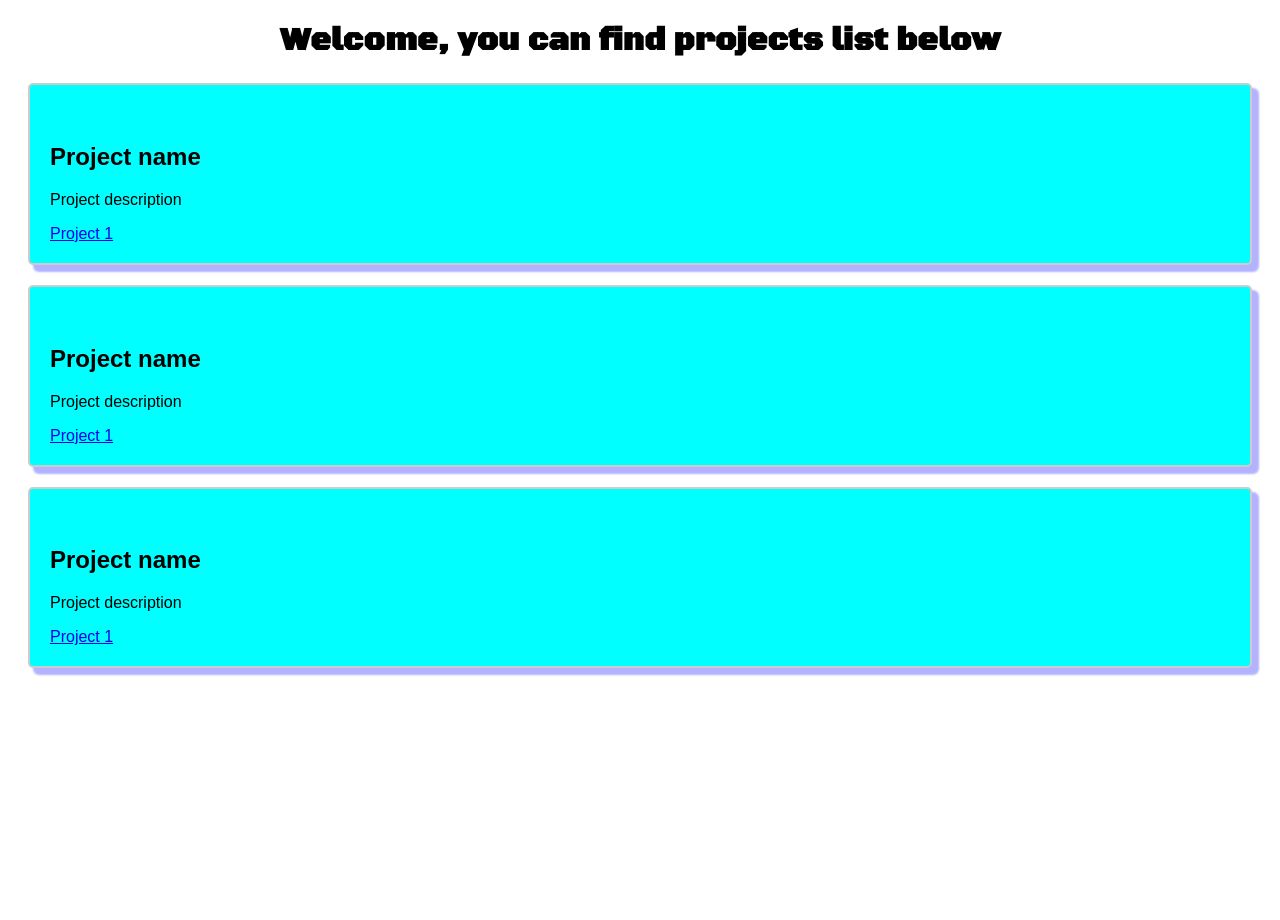
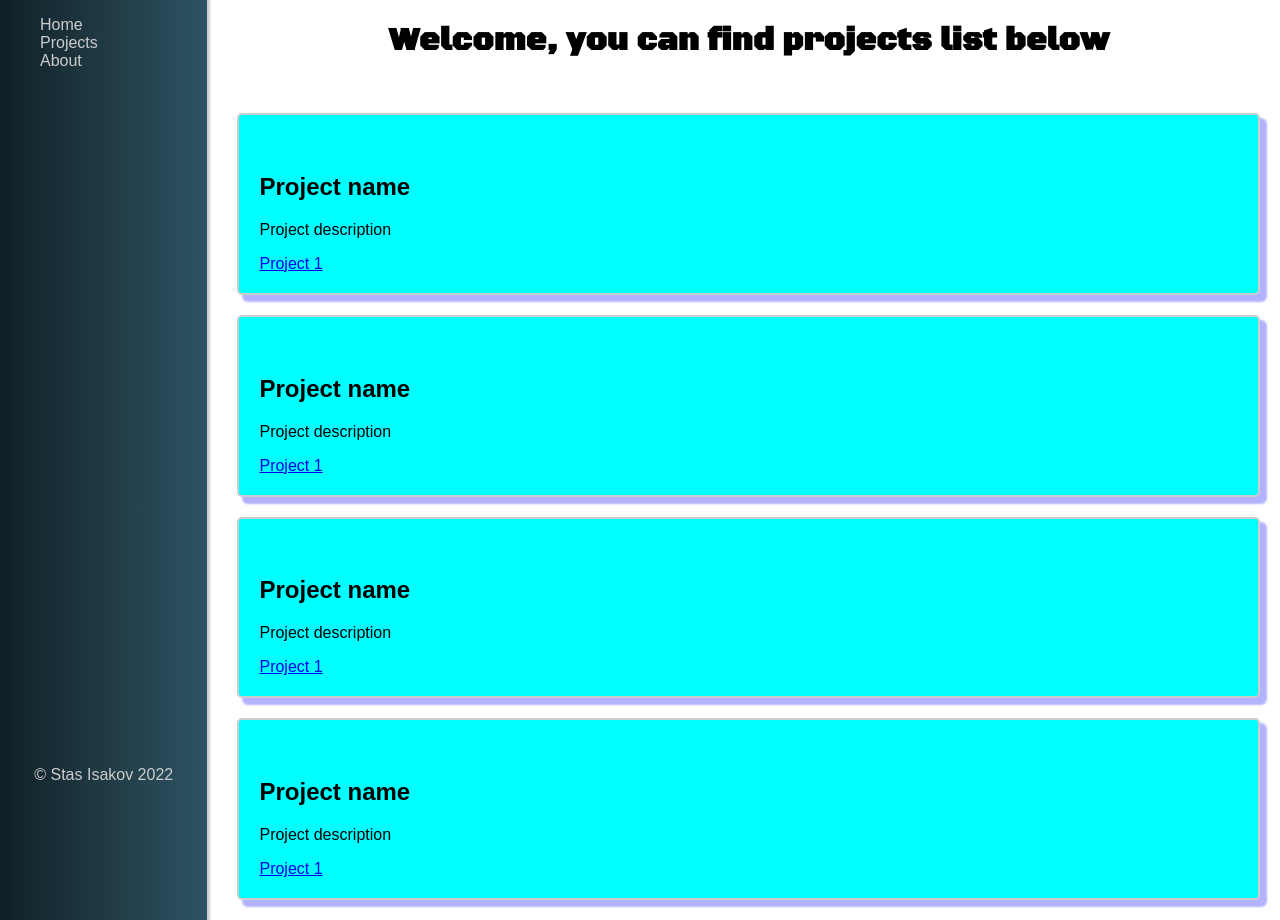
Before and after one commit to sisakov/test-projects, a website: page index.html in a window 1280 px wide. Before the commit the page ends 800 px from the top, so only its background shows below. Drawn offline with Linux system fonts and the light colour scheme.

Commit message:
feat: left nav, grid struct

```diff
--- a/index.html
+++ b/index.html
@@ -8,9 +8,31 @@
     <link rel="stylesheet" href="./style.css" />
   </head>
   <body>
+    <div class="grid-container">
+      <header class="header-area">
         <h1 class="bangers-font text-center">
           Welcome, you can find projects list below
         </h1>
+      </header>
+
+      <nav class="nav-area">
+        <div class="flex-container flex-space-between height-100vh">
+          <ul class="nav-list">
+            <li class="nav-item">
+              <a href="./index.html" class="nav-link"> Home </a>
+            </li>
+            <li class="nav-item">
+              <a href="./projects.html" class="nav-link"> Projects </a>
+            </li>
+            <li class="nav-item">
+              <a href="./about.html" class="nav-link"> About </a>
+            </li>
+          </ul>
+          <p class="text-center">&copy; Stas Isakov 2022</p>
+        </div>
+      </nav>
+
+      <main class="main-area">
         <div class="card">
           <img src="" alt="" />
           <h2>Project name</h2>
@@ -29,5 +51,13 @@
           <p>Project description</p>
           <a href="./projects/swapi-cards/index.html">Project 1</a>
         </div>
+        <div class="card">
+          <img src="" alt="" />
+          <h2>Project name</h2>
+          <p>Project description</p>
+          <a href="./projects/swapi-cards/index.html">Project 1</a>
+        </div>
+      </main>
+    </div>
   </body>
 </html>
--- a/style.css
+++ b/style.css
@@ -1,5 +1,6 @@
 body {
   font-family: sans-serif;
+  margin: 0;
 }
 
 @font-face {
@@ -15,6 +16,52 @@ body {
   text-align: center;
 }
 
+.height-100vh {
+  height: 100vh;
+}
+
+.grid-container {
+  display: grid;
+  grid-template-areas:
+    "nav header header header header header"
+    "nav main main main main main";
+  grid-gap: 10px;
+}
+.nav-area {
+  grid-area: nav;
+  background: #0f2027; /* fallback for old browsers */
+  background: -webkit-linear-gradient(to left, #2c5364, #203a43, #0f2027);
+  background: linear-gradient(to left, #2c5364, #203a43, #0f2027);
+  box-shadow: 2px 0px 2px 1px rgba(0, 0, 0, 0.2);
+  color: #ccc;
+}
+
+.nav-area ul {
+  list-style-type: none;
+  /* padding: 0; */
+}
+
+.nav-area ul a {
+  color: #ccc;
+  text-decoration: none;
+}
+
+.header-area {
+  grid-area: header;
+}
+.main-area {
+  grid-area: main;
+}
+
+.flex-container {
+  display: flex;
+  flex-direction: column;
+}
+
+.flex-space-between {
+  justify-content: space-between;
+}
+
 .card {
   background-color: aqua;
   border: 2px solid #ccc;
```
Lines whose indentation alone changed are shown as unchanged.
